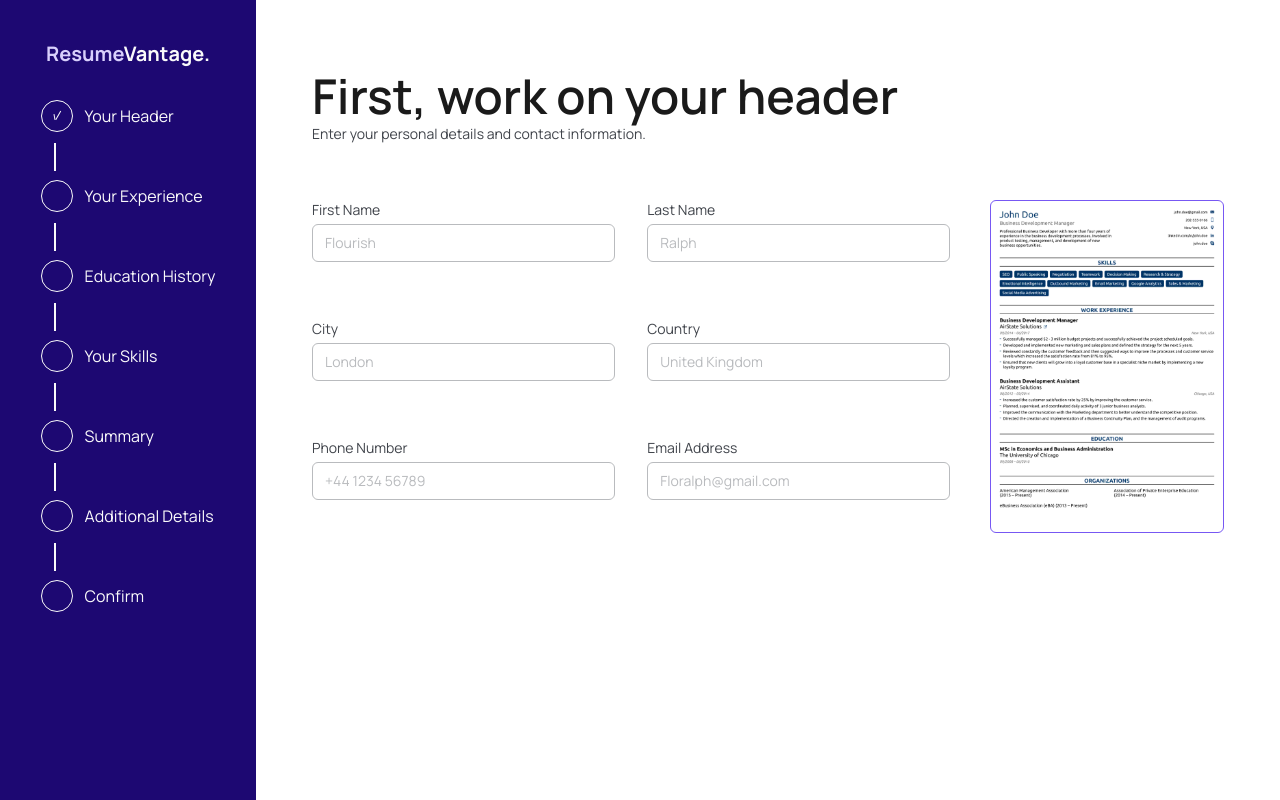
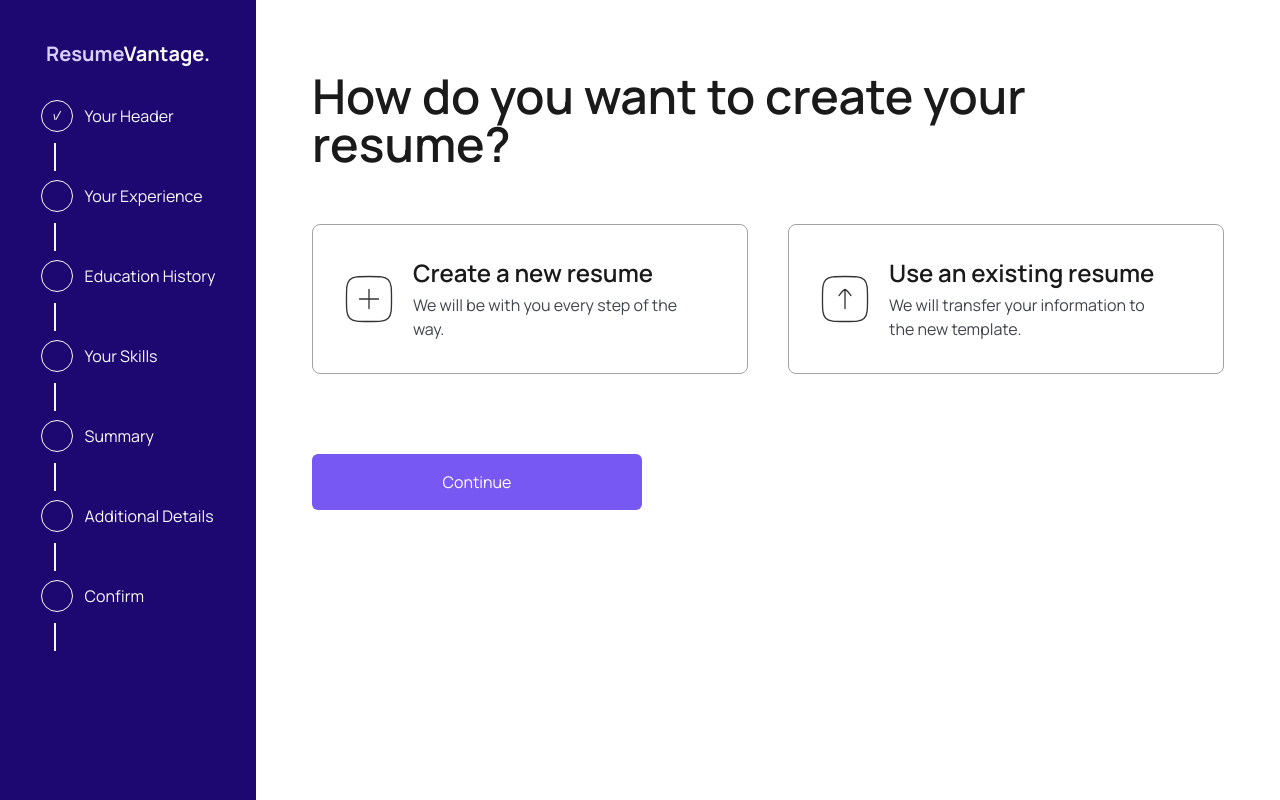
Before and after one commit to Lekanjoy/Resume-Vantage, a Next.js app: page /dashboard in a window 1280 px wide. Built offline with nearby package versions, Linux system fonts and the light colour scheme.

Commit message:
"Refactor dashboard page, add upload resume component, and update sidebar and header components"

```diff
--- a/app/dashboard/page.tsx
+++ b/app/dashboard/page.tsx
@@ -1,14 +1,55 @@
-import CardWrapper from "@/components/dashboard/add-upload-resume/CardWrapper";
+"use client";
+import { useState } from "react";
+import CreateOrUpload from "@/components/dashboard/add-upload-resume/CardWrapper";
+import Button from "@/components/dashboard/button";
 import UserHeader from "@/components/dashboard/header";
 import Sidebar from "@/components/dashboard/sidebar";
+import { stepsData } from "@/data";
+
+const sectionData = [
+  <CreateOrUpload key="create-or-upload" />,
+  <UserHeader key="user-header" />,
+];
 
 const Dashboard = () => {
+  const [steps, setSteps] = useState(stepsData);
+  const [isToggle, setIsToggle] = useState(false);
+  const [currentIndex, setCurrentIndex] = useState(0);
+  const [section] = useState(sectionData);
+
+  const handleNext = () => {
+    if (currentIndex < steps.length - 1) {
+      const newSteps = steps.map((step, index) =>
+        index === currentIndex + 1 ? { ...step, checked: true } : step
+      );
+
+      setSteps(newSteps);
+      setCurrentIndex(currentIndex + 1);
+    }
+  };
+
+  const handlePrev = () => {
+    if (currentIndex > 0) {
+      const newSteps = steps.map((step, index) =>
+        index === currentIndex ? { ...step, checked: false } : step
+      );
+      setSteps(newSteps);
+      setCurrentIndex(currentIndex - 1);
+    }
+  };
+
   return (
-    <section className="relative w-full h-dvh flex">
-      <Sidebar />
+    <section className="relative w-full min-h-dvh flex">
+      <Sidebar steps={steps} isToggle={isToggle} setIsToggle={setIsToggle} />
       <section className="mt-[72px] w-full pr-4 pl-[96px] lg:pl-[calc(20%+56px)] lg:pr-14 2xl:lg:pl-[calc(20%+64px)] 2xl:pr-16">
-        {/* <CardWrapper /> */}
-        <UserHeader />
+        {section[currentIndex]}
+        <div className="w-full my-20 flex justify-center items-center">
+          <Button
+            currentIndex={currentIndex}
+            handleNext={handleNext}
+            handlePrev={handlePrev}
+          />
+        </div>
       </section>
     </section>
   );
--- a/components/dashboard/add-upload-resume/CardWrapper.tsx
+++ b/components/dashboard/add-upload-resume/CardWrapper.tsx
@@ -3,7 +3,7 @@ import { useState } from "react";
 import { addOrUploadResumeCardData } from "@/data";
 import AddOrUploadCard from ".";
 
-const CardWrapper = () => {
+const CreateOrUpload = () => {
   const [selectedCardId, setSelectedCardId] = useState<number | null>(null);
 
   return (
@@ -23,13 +23,8 @@ const CardWrapper = () => {
           );
         })}
       </div>
-      <div className="mt-20 lg:w-[330px] lg:mx-auto">
-        <button className="bg-primary text-white p-4 rounded-md w-full ease-in-out duration-300 hover:bg-primary-100">
-          Continue
-        </button>
-      </div>
     </>
   );
 };
 
-export default CardWrapper;
+export default CreateOrUpload;
--- /dev/null
+++ b/components/dashboard/button/index.tsx
@@ -0,0 +1,29 @@
+interface ButtonProps {
+  currentIndex: number;
+  handlePrev: () => void;
+  handleNext: () => void;
+}
+
+const Button = ({ currentIndex, handlePrev, handleNext }: ButtonProps) => {
+  return (
+    <div className="w-full flex flex-col gap-y-6 lg:flex-row lg:justify-between">
+      {currentIndex > 0 && (
+        <button
+          onClick={handlePrev}
+          className="bg-white text-primary border border-primary p-4 rounded-md w-full ease-in-out duration-300 lg:max-w-[330px]  hover:shadow-md"
+        >
+          Back
+        </button>
+      )}
+
+      <button
+        onClick={handleNext}
+        className="bg-primary text-white p-4 rounded-md w-full ease-in-out duration-300  lg:max-w-[330px] hover:bg-primary-100"
+      >
+        Continue
+      </button>
+    </div>
+  );
+};
+
+export default Button;
--- a/components/dashboard/header/index.tsx
+++ b/components/dashboard/header/index.tsx
@@ -1,6 +1,6 @@
 import CustomInput from "@/components/input";
 import Image from "next/image";
-import template from '@/public/assets/landing-page/template-1.png'
+import template from "@/public/assets/landing-page/template-1.png";
 
 const UserHeader = () => {
   return (
@@ -57,7 +57,7 @@ const UserHeader = () => {
           />
         </form>
         <div className="w-full border border-primary rounded-md lg:w-[30%]">
-          <Image src={template} alt="templates" className="w-full h-full"/>
+          <Image src={template} alt="templates" className="w-full h-full" />
         </div>
       </div>
     </>
--- a/components/dashboard/sidebar/index.tsx
+++ b/components/dashboard/sidebar/index.tsx
@@ -1,14 +1,21 @@
 "use client";
-import React, { useState } from "react";
+import React, { Dispatch, SetStateAction, useState } from "react";
 import Steps from "./Steps";
 import Image from "next/image";
 import { twMerge } from "tailwind-merge";
 import hamburger from "@/public/assets/dashboard/hamburgerIcon.svg";
 import close from "@/public/assets/dashboard/closeIcon.svg";
 
-const Sidebar = () => {
-  const [isToggle, setIsToggle] = useState(false);
+interface sidebarProps {
+  steps: {
+    title: string;
+    checked: boolean;
+  }[];
+  isToggle: boolean;
+  setIsToggle: Dispatch<SetStateAction<boolean>>;
+}
 
+const Sidebar = ({ steps, isToggle, setIsToggle }: sidebarProps) => {
   function expandAside() {
     setIsToggle(!isToggle);
   }
@@ -33,26 +40,14 @@ const Sidebar = () => {
         />
       </div>
       <ul className="flex flex-col text-sm gap-y-12 mt-16 lg:mt-0 lg:text-base 2xl:text-xl">
-        <Steps title={"Your Header"} checked={true} isToggle={isToggle} />
-        <Steps title={"Your Experience"} checked={false} isToggle={isToggle} />
-        <Steps
-          title={"Education History"}
-          checked={false}
-          isToggle={isToggle}
-        />
-        <Steps title={"Your Skills"} checked={false} isToggle={isToggle} />
-        <Steps title={"Summary"} checked={false} isToggle={isToggle} />
-        <Steps
-          title={"Additional Details"}
-          checked={false}
-          isToggle={isToggle}
-        />
-        <Steps
-          title={"Confirm"}
-          checked={false}
-          isToggle={isToggle}
-          className="after:hidden"
-        />
+        {steps.map((step, index) => (
+          <Steps
+            key={index}
+            title={step.title}
+            checked={step.checked}
+            isToggle={isToggle}
+          />
+        ))}
       </ul>
     </aside>
   );
--- a/data/index.ts
+++ b/data/index.ts
@@ -4,7 +4,6 @@ import template3 from "@/public/assets/landing-page/template-3.png";
 import add from "@/public/assets/dashboard/add.svg";
 import upload from "@/public/assets/dashboard/upload.svg";
 import { StaticImageData } from "next/image";
-
 
 export const addOrUploadResumeCardData = [
   {
@@ -98,3 +97,13 @@ export const footerData = [
     links: ["Instagram", "Twitter", "Facebook", "LinkedIn", "Github"],
   },
 ];
+
+export const stepsData = [
+  { title: "Your Header", checked: true },
+  { title: "Your Experience", checked: false },
+  { title: "Education History", checked: false },
+  { title: "Your Skills", checked: false },
+  { title: "Summary", checked: false },
+  { title: "Additional Details", checked: false },
+  { title: "Confirm", checked: false },
+];
```
